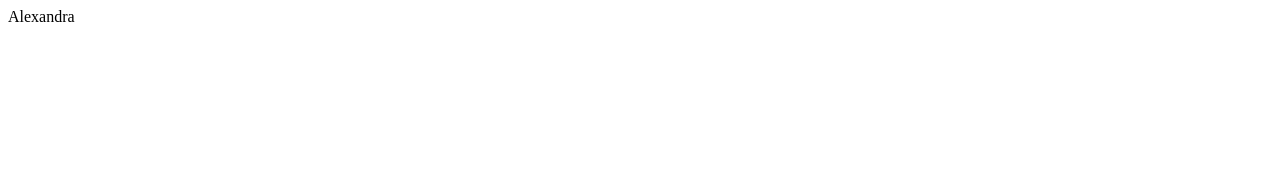
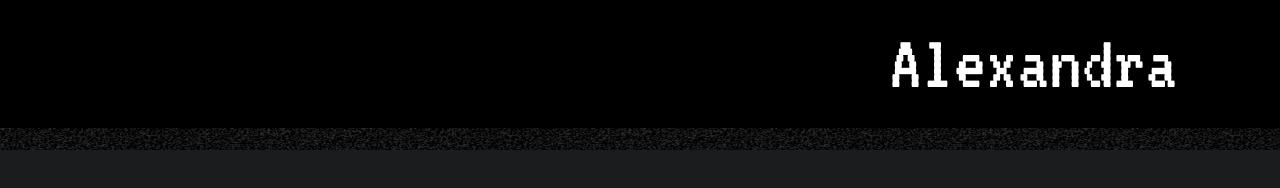
Before and after one commit to alexandradra/my-portfolio, a plain HTML site: page index.html in a window 1280 px wide. Drawn offline with Linux system fonts and the light colour scheme; the site is published under a folder, as on GitHub Pages, so addresses that start at the root find nothing.

Commit message:
CSS debugged

```diff
--- a/index.html
+++ b/index.html
@@ -4,9 +4,9 @@
     <meta charset="utf-8">
     <meta name="viewport" content="width=device-width, initial-scale=1">
     <title>Alexandra Dubost - Développeuse Web</title>
-    <link rel="stylesheet" href="/css/fonts.css">
-    <link rel="stylesheet" href="/css/master.css">
-    <link rel="stylesheet" href="/css/header.css">
+    <link rel="stylesheet" href="css/fonts.css">
+    <link rel="stylesheet" href="css/master.css">
+    <link rel="stylesheet" href="css/header.css">
     <link rel="icon" href="images/favicon.png" />
   </head>
   <body>
```
